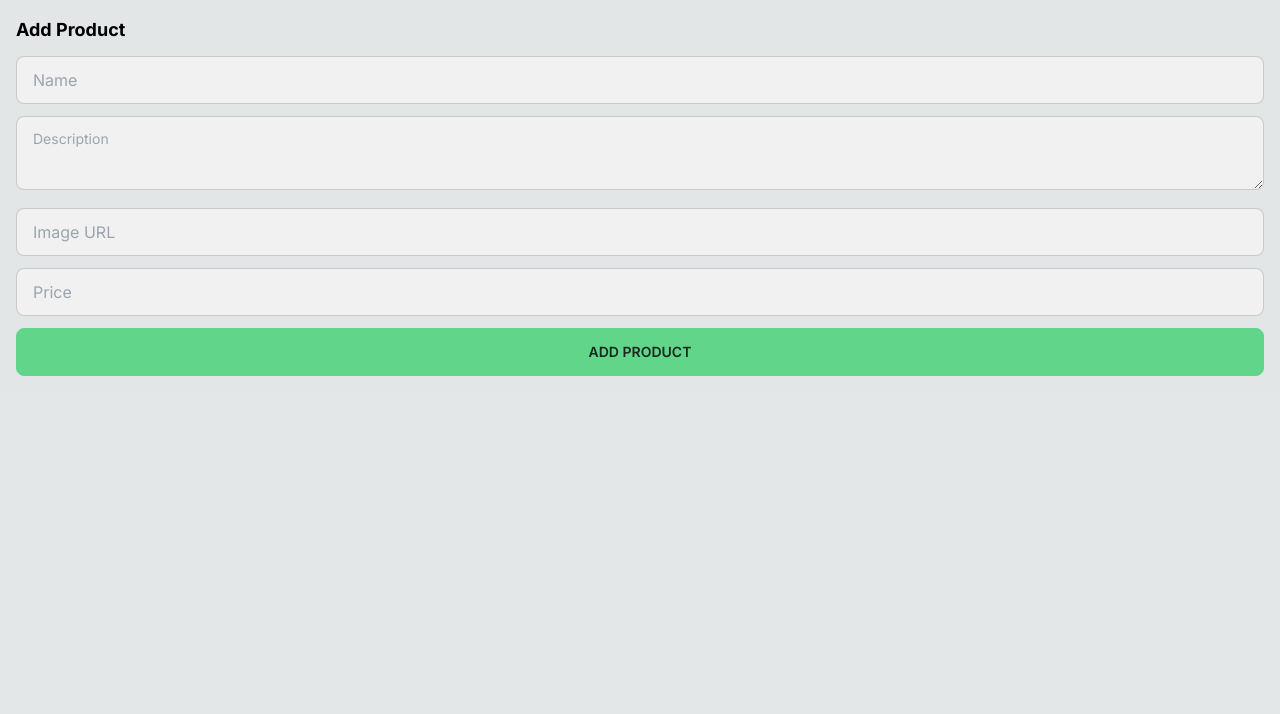
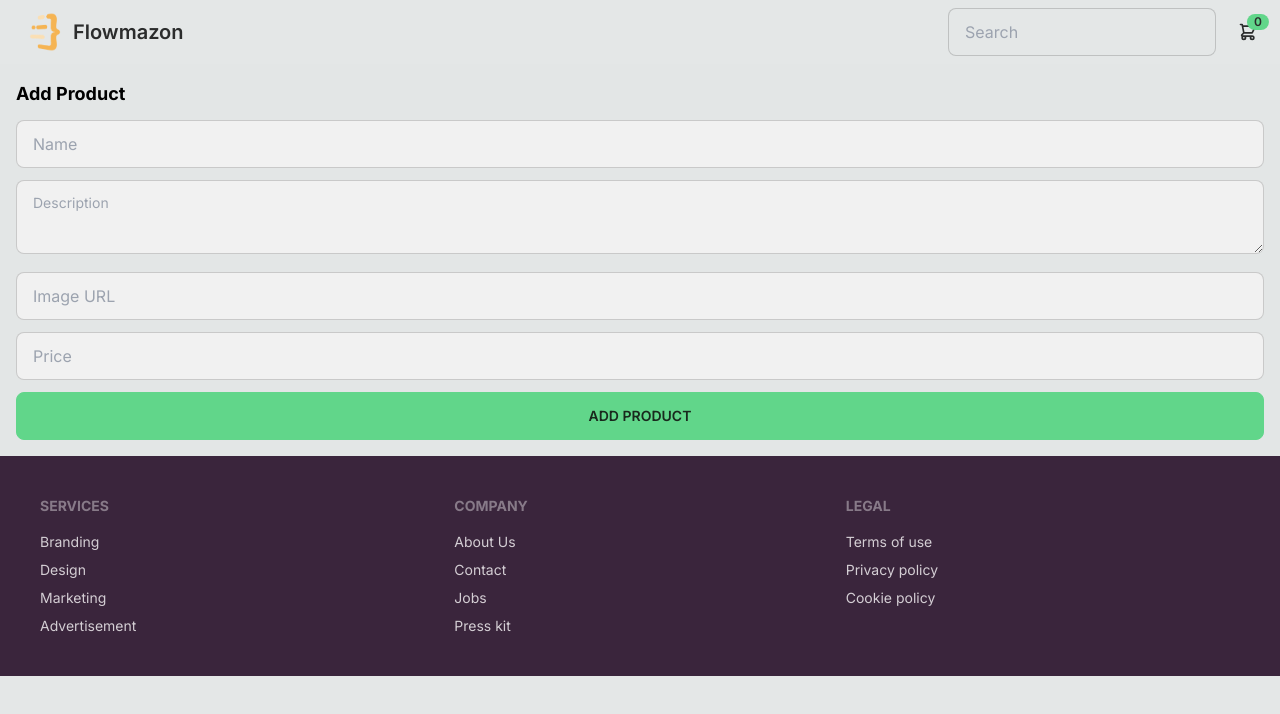
Before and after one commit to Raink31/nextjs-ecommerce, a Next.js app: page /add-product in a window 1280 px wide. Shown: the top 714 px of the page. Built offline with nearby package versions, Linux system fonts and the light colour scheme; no server answers.

Commit message:
cart icon navbar and footer

```diff
--- /dev/null
+++ b/src/app/Footer.tsx
@@ -0,0 +1,28 @@
+export default function Footer() {
+    return (
+        <footer className="bg-neutral p-10 text-neutral-content">
+            <div className="footer m-auto max-w-7xl">
+                <div>
+                    <span className="footer-title">Services</span>
+                    <a href="/" className="link-hover link">Branding</a>
+                    <a href="/" className="link-hover link">Design</a>
+                    <a href="/" className="link-hover link">Marketing</a>
+                    <a href="/" className="link-hover link">Advertisement</a>
+                </div>
+                <div>
+                    <span className="footer-title">Company</span>
+                    <a href="/" className="link-hover link">About Us</a>
+                    <a href="/" className="link-hover link">Contact</a>
+                    <a href="/" className="link-hover link">Jobs</a>
+                    <a href="/" className="link-hover link">Press kit</a>
+                </div>
+                <div>
+                    <span className="footer-title">Legal</span>
+                    <a href="/" className="link-hover link">Terms of use</a>
+                    <a href="/" className="link-hover link">Privacy policy</a>
+                    <a href="/" className="link-hover link">Cookie policy</a>
+                </div>
+            </div>
+        </footer>
+    );
+}
--- /dev/null
+++ b/src/app/Navbar/Navbar.tsx
@@ -0,0 +1,51 @@
+import Image from "next/image";
+import Link from "next/link";
+import logo from "@/app/assets/logo.png"
+import { redirect } from 'next/navigation';
+import { getCart } from "@/lib/db/cart";
+import ShoppingCartButton from "./ShoppingCartButton";
+
+async function searchProducts(formData: FormData) {
+    "use server";
+
+    const searchQuery = formData.get('searchQuery')?.toString();
+
+    if (searchQuery) {
+        redirect("/search?query=" + searchQuery);
+    }
+}
+
+export default async function Navbar() {
+
+    const cart = await getCart();
+
+    return (
+        <div className="bg-base-100 ">
+            <div className="navbar max-w-7xl m-auto flex-col sm:flex-row gap-2">
+                <div className="flex-1 ">
+                    <Link href='/' className="btn btn-ghost text-xl normal-case">
+                        <Image
+                        src={logo}
+                        width={40}
+                        height={40}
+                        alt="Flowmazon logo"
+                        />
+                        Flowmazon
+                    </Link>
+                </div>
+                <div className="flex-none gap-2">
+                    <form action={searchProducts}>
+                        <div className="form-control">
+                            <input
+                                name="searchQuery"
+                                placeholder="Search"
+                                className="input input-bordered w-full min-w-[200px]"
+                            />
+                        </div>
+                    </form>
+                    <ShoppingCartButton cart={cart}/>
+                </div>
+            </div>
+        </div>
+    )
+}
--- /dev/null
+++ b/src/app/Navbar/ShoppingCartButton.tsx
@@ -0,0 +1,62 @@
+"use client";
+
+import { ShoppingCart } from "@/lib/db/cart";
+import { formatPrice } from "@/lib/format";
+import Link from "next/link";
+
+interface ShoppingCartButtonProps {
+    cart: ShoppingCart | null;
+}
+
+export default function ShoppingCartButton({cart} : ShoppingCartButtonProps) {
+
+    function closeDropDown() {
+        const elem = document.activeElement as HTMLElement
+        if (elem) {
+            elem.blur();
+        }
+    }
+
+    return (
+        <div className="dropdown dropdown-end">
+            <label tabIndex={0} className="btn-ghost btn-circle btn">
+                <div className="indicator">
+                    <svg
+                    xmlns="http://www.w3.org/2000/svg"
+                    className="h-5 w-5"
+                    fill="none"
+                    viewBox="0 0 24 24"
+                    stroke="currentColor"
+                    >
+                        <path
+                            strokeLinecap="round"
+                            strokeLinejoin="round"
+                            strokeWidth="2"
+                            d="M3 3h2l.4 2M7 13h10l4-8H5.4M7 13L5.4 5M7 13l-2.293 2.293c-.63.63-.184 1.707.707 1.707H17m0 0a2 2 0 100 4 2 2 0 000-4zm-8 2a2 2 0 11-4 0 2 2 0 014 0z"
+                        />
+                    </svg>
+                    <span className="badge badge-sm indicator-item border-none bg-primary">
+                        {cart?.size || 0}
+                    </span>
+                </div>
+            </label>
+            <div tabIndex={0} className="card dropdown-content card-compact mt-3 w-52 bg-base-100 shadow z-30">
+                <div className="card-body">
+                    <span className="text-lg font-bold">{cart?.size || 0} Items</span>
+                    <span className="text-info">
+                        Subtotal: {formatPrice(cart?.subtotal || 0)}
+                    </span>
+                    <div className="card-actions">
+                        <Link
+                        href='/cart'
+                        className="btn btn-primary btn-block normal-case"
+                        onClick={closeDropDown}
+                        >
+                            View Cart
+                        </Link>
+                    </div>
+                </div>
+            </div>
+        </div>
+    )
+}
--- a/src/app/layout.tsx
+++ b/src/app/layout.tsx
@@ -1,6 +1,8 @@
 import './globals.css'
 import type { Metadata } from 'next'
 import { Inter } from 'next/font/google'
+import Navbar from './Navbar/Navbar'
+import Footer from './Footer'
 
 const inter = Inter({ subsets: ['latin'] })
 
@@ -17,9 +19,11 @@
   return (
     <html lang="en">
       <body className={`${inter.className}`}>
+        <Navbar />
         <main className='p-4 max-w-7xl m-auto min-w-[300px] text-[#fafafa]'>
           {children}
         </main>
+        <Footer />
       </body>
     </html>
   )
```
Also changed, not shown: src/app/products/[id]/AddToCartButton.tsx (indentation only), 1 other file (tests, documents, lock files or other folders).
